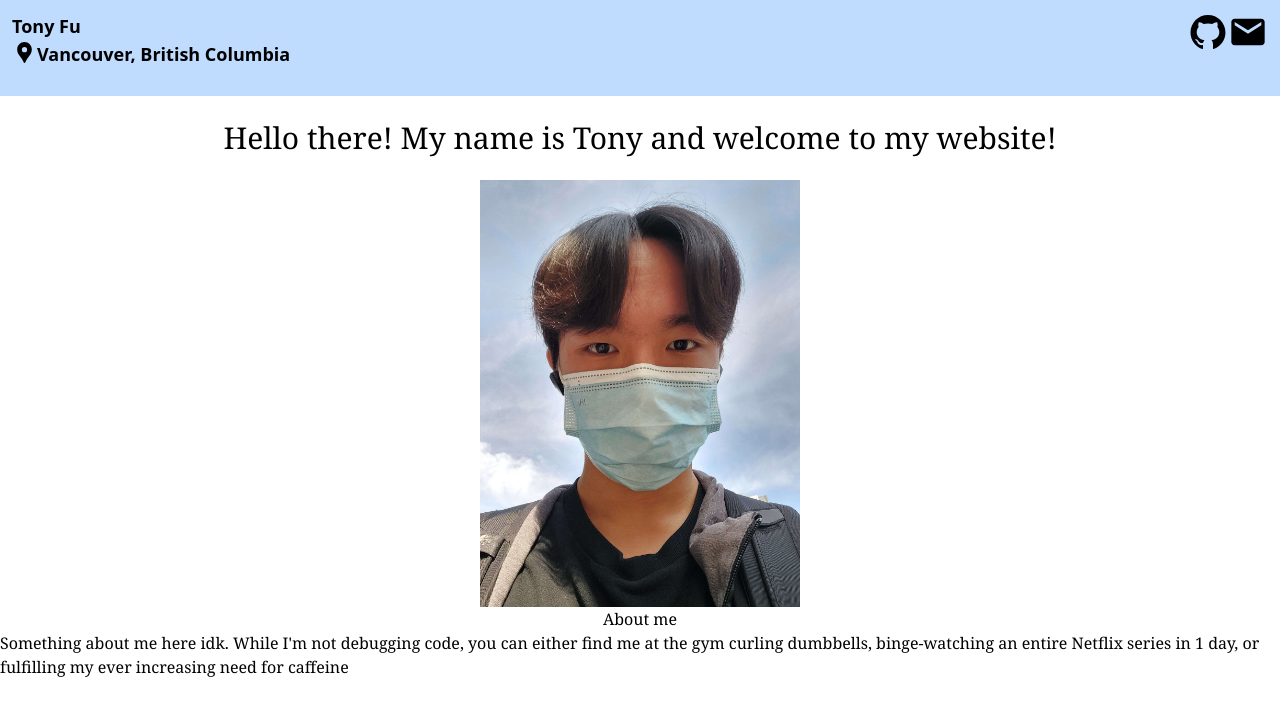
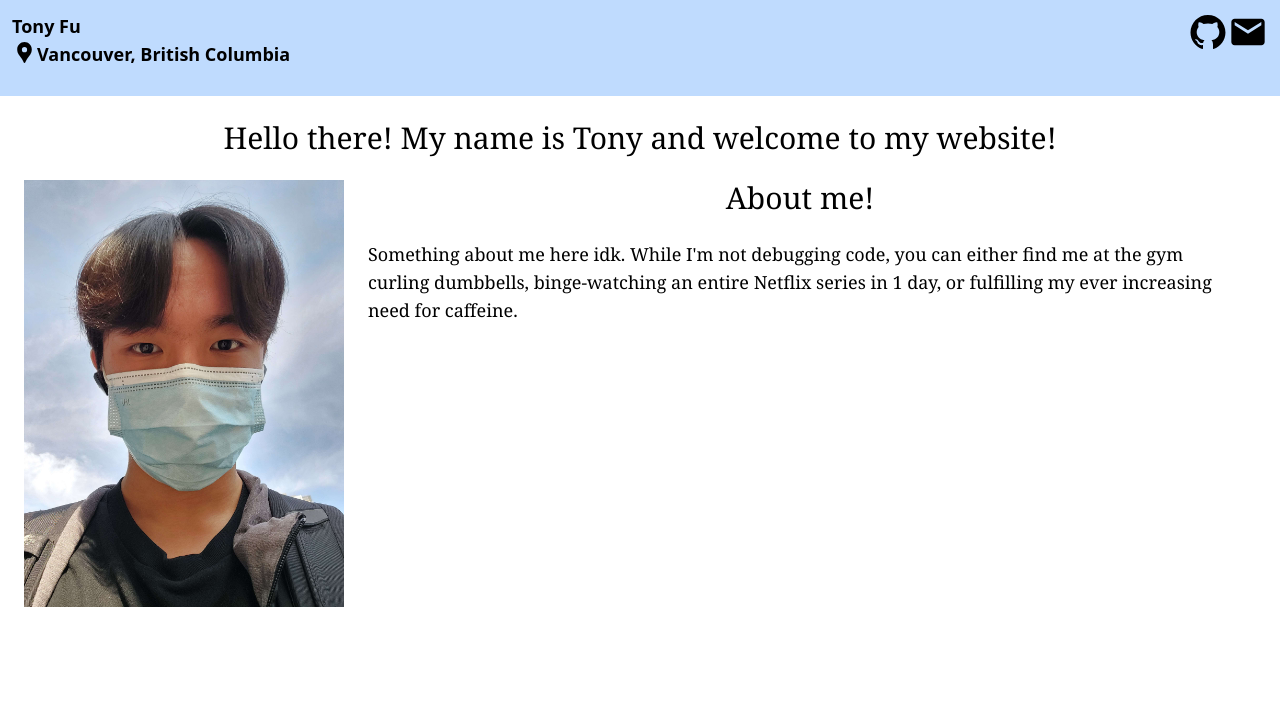
Before and after one commit to tfu2003/website, a React (Create React App) app: page / in a window 1280 px wide. Shown: the top 716 px of the page. Built offline with nearby package versions, Linux system fonts and the light colour scheme.

Commit message:
formatted intro layout

```diff
--- a/src/components/intro.js
+++ b/src/components/intro.js
@@ -1,5 +1,5 @@
-import React from 'react';
-import Profile from './images/profile.jpeg'
+import React from "react";
+import Profile from "./images/profile.jpeg";
 
 function Intro() {
   return (
@@ -7,13 +7,20 @@ function Intro() {
       <h1 className="text-3xl">
         Hello there! My name is Tony and welcome to my website!
       </h1>
-      <img src={Profile} alt="profile" className="max-w-xs pt-6"/>
-      <h1> About me</h1>
-      <div>
-        <p>Something about me here idk. While I'm not debugging code, you can either find me at the gym curling dumbbells, binge-watching an entire Netflix series in 1 day, or fulfilling my ever increasing need for caffeine</p>
+      <div className="flex justify-between p-6">
+        <img src={Profile} alt="profile" className="max-w-xs"/>
+        <div className="flex flex-col items-center">
+          <h1 className="text-3xl"> About me!</h1>
+          <p className="text-lg p-6">
+            Something about me here idk. While I'm not debugging code, you can
+            either find me at the gym curling dumbbells, binge-watching an
+            entire Netflix series in 1 day, or fulfilling my ever increasing
+            need for caffeine.
+          </p>
+        </div>
       </div>
     </div>
   );
 }
 
-export default Intro
+export default Intro;
```
